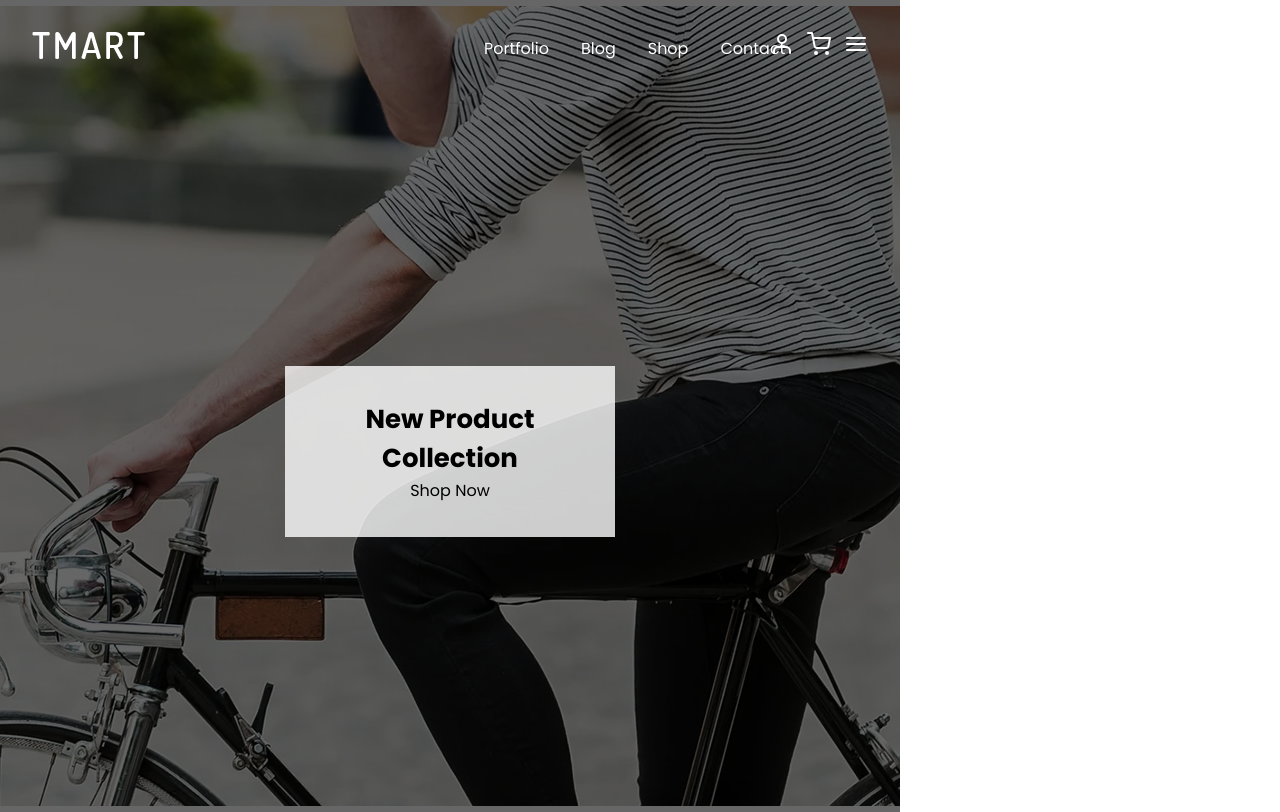
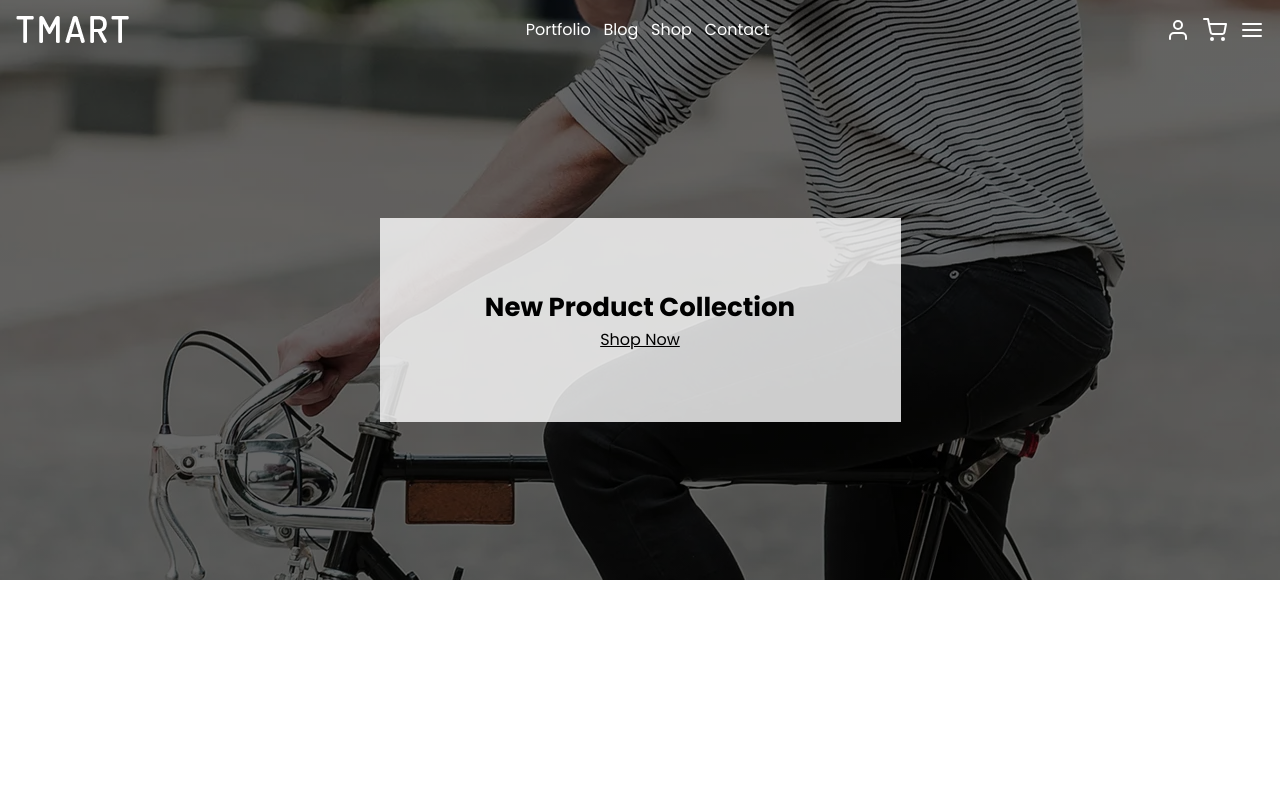
Before and after one commit to Pkay376/Eccomerce-website, a plain HTML site: page index.html in a window 1280 px wide. Drawn offline with nearby package versions, Linux system fonts and the light colour scheme.

Commit message:
my first Website

```diff
--- a/assets/css/styles.css
+++ b/assets/css/styles.css
@@ -4,10 +4,12 @@
     box-sizing: border-box;
     font-family: poppins, sans-serif;
 }
-.logo{
+.nav_bar{
     display: flex;
     justify-content: space-between;
-    padding: 2rem;
+    align-items: center;
+    padding: 1rem;
+    width: 100%;
 
 }
 .nav-menu {
@@ -15,7 +17,7 @@
     gap: 0.8rem;
     color: #ffff;
 }
-.nav{
+.nav_links{
     display: none;
 }
 
@@ -24,32 +26,27 @@ header{
     background-image:linear-gradient(rgba(0, 0, 0, 0.6), rgba(0, 0, 0, 0.6)), url(/assets/images/assets-img/assets-img/hero.webp);
     background-position: center center;
     background-repeat: no-repeat;
-    max-width:900px;
-    height: 812px;
+    /* max-width:900px; */
+    height: 580px;
     display: flex;
     flex-direction: column;
+    width: 100%;
 }
 .hero li{
     font-family: Dosis, sans-serif;
 }
 
 /*This is css styles for the hero section*/
-/* .hero{
-    position: relative;
-    width: 30%;
-    height: 8rem;
-    margin-left: auto;
-    margin-right: auto;
-    top: 250px;
-    background: rgba(255, 255, 255, 0.83);
+
+.hero_content{
+    width: 85%;
+    flex: 1;
     display: flex;
-    flex-direction: column;
-    gap: 0.5rem;
-    padding: 2rem;
-    text-align: center;
-    font-size: 2rem;
     justify-content: center;
-} */
+    align-items: center;
+    align-self: center;
+
+}
 .hero{
     display: flex;
     flex-direction: column;
@@ -59,15 +56,16 @@ header{
     padding: 30px 15px;
     background-color: rgba(255, 255, 255, 0.8);
     font-size: 2rem;
-    align-self: center;
+    /* align-self: center; */
     width: 330px;
     height: 171px;
-    margin: auto auto;
+    /* margin: auto auto; */
 
 
 }
 a{
     color: black;
+    text-decoration: none;
 }
 .hero li{
     list-style: none;
@@ -78,27 +76,36 @@ font-size: 26px;
 .btn{
     color: black;
     font-size: 16px;
+    text-decoration: underline;
 }
 
 
-@media (min-width: 900px) {
-    .nav{
-       display: flex;
-       position: absolute;
-       width: 379px;
-       height: 26px;
-       left: calc(50% - 379px/2 + 17.5px);
-       top: 20px;
 
-    }
-    .nav li{
-        list-style: none;
-        margin: 1rem;
-    }
+@media (min-width: 768px) {
+
     a{
         color: white;
         font-weight: 20px;
-        text-decoration: none;
+
+    }
+   header{
+    height: 580px;
+   }
+
+}
+@media (min-width: 1024px) {
+    .nav_links{
+        display: flex;
+        gap: 0.8rem;
+
+     }
+     .nav_links li{
+         list-style: none;
+
+     }
+    .hero{
+        width: 521px;
+        height: 204px;
     }
 
 }
--- a/index.html
+++ b/index.html
@@ -7,7 +7,7 @@
     <title>One-Click Eccomerce Website</title>
     <script src="https://unpkg.com/feather-icons"></script>
     <link rel="stylesheet" href="/assets/css/styles.css">
-    <link rel="icon" href="./assets/images/assets-img/assets-img/logo.webp">
+    <link rel="icon" href="./assets/images/assets-img/assets-img/logo.png">
     <link rel="preconnect" href="https://fonts.googleapis.com">
    <link rel="preconnect" href="https://fonts.gstatic.com" crossorigin>
    <link href="https://fonts.googleapis.com/css2?family=Poppins:ital,wght@0,200;0,300;0,400;0,500;0,700;1,200&display=swap" rel="stylesheet">
@@ -15,29 +15,30 @@
 <body>
     <!--This is the header-->
     <header>
-        <nav class="logo">
+        <nav class="nav_bar">
             <img src="./assets/images/assets-img/assets-img/logo.webp" class="img" alt="One-Click pick up logo">
-         <div class="nav-menu">
-             <i data-feather="user"></i>
-             <i data-feather="shopping-cart"></i>
-             <i data-feather="menu"></i>
-         </div>
 
          <!--The nav for the desktop-->
-         <ul class="nav">
+         <ul class="nav_links">
              <li><a href="#">Portfolio</a></li>
              <li><a href="#">Blog</a></li>
              <li><a href="#">Shop</a></li>
              <li><a href="#">Contact</a></li>
          </ul>
+         <div class="nav-menu">
+            <i data-feather="user"></i>
+            <i data-feather="shopping-cart"></i>
+            <i data-feather="menu"></i>
+        </div>
 
         </nav>
          <!--This is the hero section-->
-       <section class="hero">
-           <div>
+       <section class="hero_content">
+           <div class="hero">
               <h1>New Product Collection</h1>
+              <a href="#" class="btn">Shop Now</a>
           </div>
-           <a href="#" class="btn">Shop Now</a>
+
        </section>
     </header>
     <script>
```
